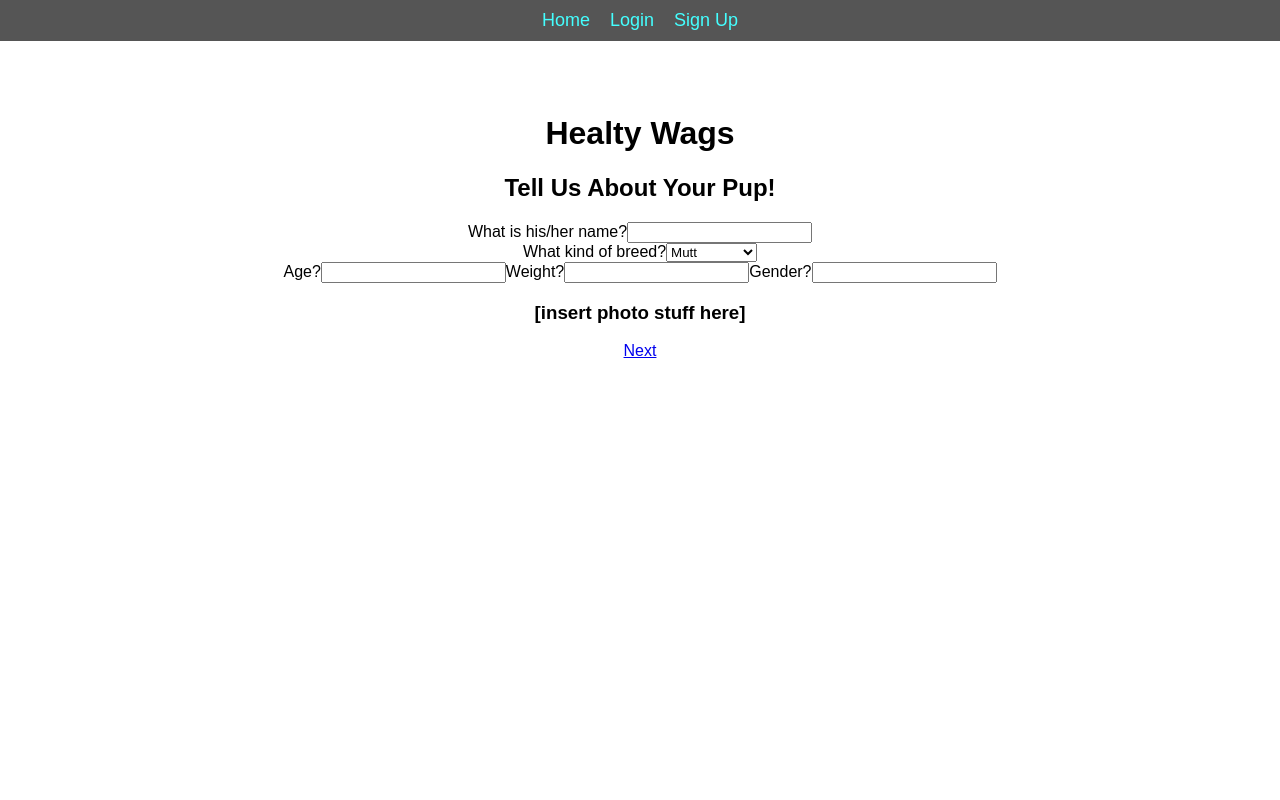
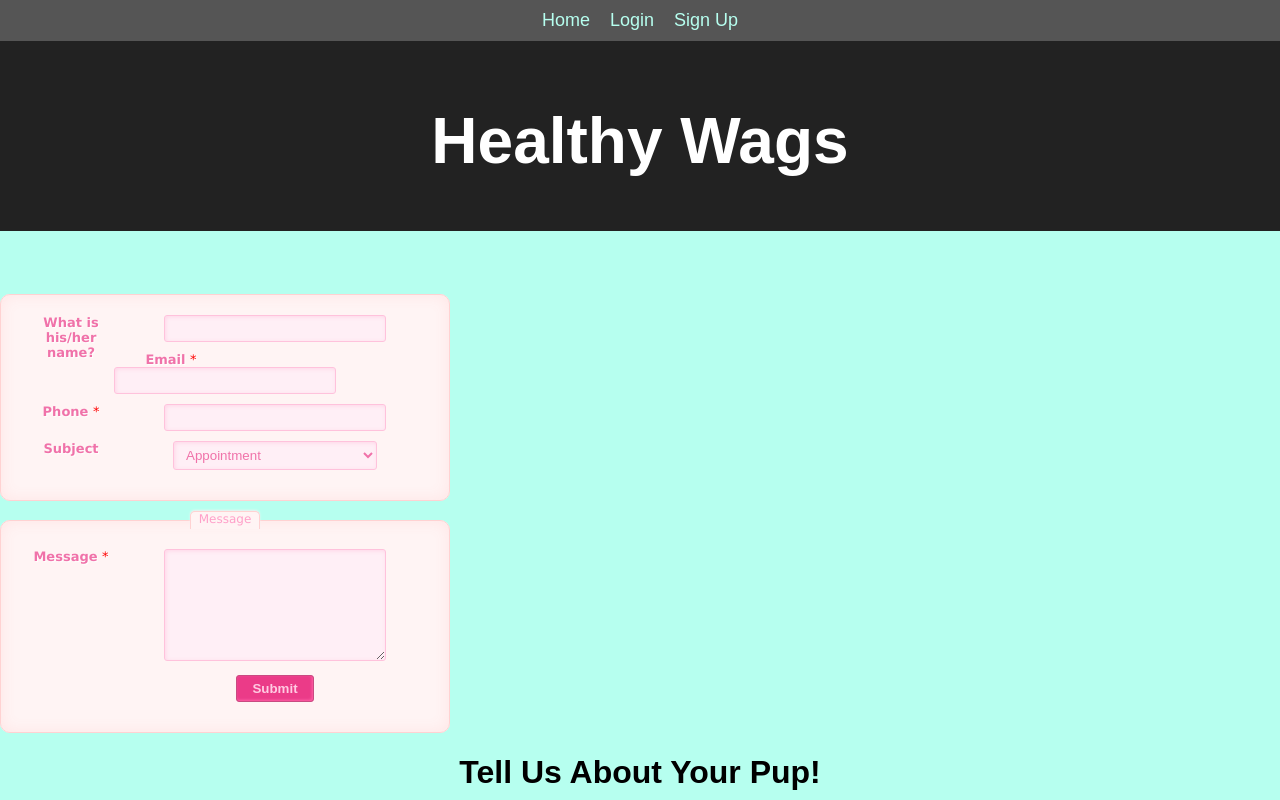
Before and after one commit to TaylorDarneille/sharkhackathon, a React (Create React App) app in the folder client/: page /adddog in a window 1280 px wide. Shown: the top 800 px of the page. Built offline with nearby package versions, Linux system fonts and the light colour scheme.

Commit message:
messing with forms

```diff
--- a/client/src/AddDogForm.js
+++ b/client/src/AddDogForm.js
@@ -7,8 +7,29 @@ class AddDogForm extends Component {
   render() {
     return (
       <div className="add-dog-form">
-        <h1>Healty Wags</h1>
-        <h2>Tell Us About Your Pup!</h2>
+
+      <div class="form-style-3">
+        <form>
+        <fieldset>{/*<legend>Personal</legend>*/}
+        <label for="name"><span>What is his/her name?</span><input type="text" name="name"/></label>
+        <label for="field2"><span>Email <span class="required">*</span></span><input type="email" class="input-field" name="field2" value="" /></label>
+        <label for="field3"><span>Phone <span class="required">*</span></span><input type="text" class="input-field" name="field3" value="" /></label>
+        <label for="field4"><span>Subject</span><select name="field4" class="select-field">
+        <option value="Appointment">Appointment</option>
+        <option value="Interview">Interview</option>
+        <option value="Regarding a post">Regarding a post</option>
+        </select></label>
+        </fieldset>
+        <fieldset><legend>Message</legend>
+        <label for="field6"><span>Message <span class="required">*</span></span><textarea name="field6" class="textarea-field"></textarea></label>
+        <label><span>&nbsp;</span><input type="submit" value="Submit" /></label>
+        </fieldset>
+        </form>
+      </div>
+
+
+      <div>
+        <h1>Tell Us About Your Pup!</h1>
         <form>
           <div>
             <label>What is his/her name?</label>
@@ -34,6 +55,8 @@ class AddDogForm extends Component {
           <Link to="/funform">Next</Link>
         </form>
       </div>
+
+    </div>
     );
   }
 }
--- a/client/src/App.css
+++ b/client/src/App.css
@@ -1,4 +1,109 @@
+.form-style-3{
+    max-width: 450px;
+    font-family: "Lucida Sans Unicode", "Lucida Grande", sans-serif;
+}
+.form-style-3 label{
+    display:block;
+    margin-bottom: 10px;
+}
+.form-style-3 label > span{
+    float: left;
+    width: 100px;
+    color: #F072A9;
+    font-weight: bold;
+    font-size: 13px;
+    text-shadow: 1px 1px 1px #fff;
+}
+.form-style-3 fieldset{
+    border-radius: 10px;
+    -webkit-border-radius: 10px;
+    -moz-border-radius: 10px;
+    margin: 0px 0px 10px 0px;
+    border: 1px solid #FFD2D2;
+    padding: 20px;
+    background: #FFF4F4;
+    box-shadow: inset 0px 0px 15px #FFE5E5;
+    -moz-box-shadow: inset 0px 0px 15px #FFE5E5;
+    -webkit-box-shadow: inset 0px 0px 15px #FFE5E5;
+}
+.form-style-3 fieldset legend{
+    color: #FFA0C9;
+    border-top: 1px solid #FFD2D2;
+    border-left: 1px solid #FFD2D2;
+    border-right: 1px solid #FFD2D2;
+    border-radius: 5px 5px 0px 0px;
+    -webkit-border-radius: 5px 5px 0px 0px;
+    -moz-border-radius: 5px 5px 0px 0px;
+    background: #FFF4F4;
+    padding: 0px 8px 3px 8px;
+    box-shadow: -0px -1px 2px #F1F1F1;
+    -moz-box-shadow:-0px -1px 2px #F1F1F1;
+    -webkit-box-shadow:-0px -1px 2px #F1F1F1;
+    font-weight: normal;
+    font-size: 12px;
+}
+.form-style-3 textarea{
+    width:250px;
+    height:100px;
+}
+.form-style-3 input[type=text],
+.form-style-3 input[type=date],
+.form-style-3 input[type=datetime],
+.form-style-3 input[type=number],
+.form-style-3 input[type=search],
+.form-style-3 input[type=time],
+.form-style-3 input[type=url],
+.form-style-3 input[type=email],
+.form-style-3 select,
+.form-style-3 textarea{
+    border-radius: 3px;
+    -webkit-border-radius: 3px;
+    -moz-border-radius: 3px;
+    border: 1px solid #FFC2DC;
+    outline: none;
+    color: #F072A9;
+    padding: 5px 8px 5px 8px;
+    box-shadow: inset 1px 1px 4px #FFD5E7;
+    -moz-box-shadow: inset 1px 1px 4px #FFD5E7;
+    -webkit-box-shadow: inset 1px 1px 4px #FFD5E7;
+    background: #FFEFF6;
+    width:50%;
+}
+.form-style-3  input[type=submit],
+.form-style-3  input[type=button]{
+    background: #EB3B88;
+    border: 1px solid #C94A81;
+    padding: 5px 15px 5px 15px;
+    color: #FFCBE2;
+    box-shadow: inset -1px -1px 3px #FF62A7;
+    -moz-box-shadow: inset -1px -1px 3px #FF62A7;
+    -webkit-box-shadow: inset -1px -1px 3px #FF62A7;
+    border-radius: 3px;
+    border-radius: 3px;
+    -webkit-border-radius: 3px;
+    -moz-border-radius: 3px;
+    font-weight: bold;
+}
+.required{
+    color:red;
+    font-weight:normal;
+}
+
+
+
+
+
+
 /* CUSTOM STYLES */
+
+
+
+
+
+
+body {
+  background-color: #B6FFEF;
+}
 nav {
   width: 100%;
   background-color: #555;
@@ -9,14 +114,14 @@ nav a {
   margin: 10px;
   text-decoration: none;
   font-size: 18px;
-  color: #4ff;
+  color: #B6FFEF;
 }
 
 nav a:hover {
   color: #7f4dd2;
 }
 
-.footer {
+/*.footer {
   background-color: #555;
   position: absolute;
   bottom: 0;
@@ -27,7 +132,7 @@ nav a:hover {
 .footer-text {
   color: #fff;
   font-size: 10px;
-}
+}*/
 
 .space {
   margin: 15px 0;
@@ -84,10 +189,10 @@ nav a:hover {
   text-align: center;
 }
 
-.App-logo {
+/*.App-logo {
   animation: App-logo-spin infinite 20s linear;
   height: 80px;
-}
+}*/
 
 .App-header {
   background-color: #222;
@@ -97,14 +202,14 @@ nav a:hover {
 }
 
 .App-title {
-  font-size: 1.5em;
+  font-size: 4em;
 }
 
 .App-intro {
   font-size: large;
 }
 
-@keyframes App-logo-spin {
+/*@keyframes App-logo-spin {
   from { transform: rotate(0deg); }
   to { transform: rotate(360deg); }
-}
+}*/
--- a/client/src/CardForm.js
+++ b/client/src/CardForm.js
@@ -5,7 +5,7 @@ class CardForm extends Component{
 	render(){
 		return(
 			<div class="add-dog-form">
-				<h2>This trial is free!</h2>
+				<h1>This trial is free!</h1>
 				<p>But we will need your card on file in case you want more treats!</p>
 				<form>
 					<label>CC Information</label>
--- a/client/src/CardSum.js
+++ b/client/src/CardSum.js
@@ -5,7 +5,7 @@ class CardSum extends Component{
 	render(){
 		return(
 			<div class="summary">
-				<h2>Summary</h2>
+				<h1>Summary</h1>
 				<div>
 					<h3>1 Month Free Trial</h3><h4>Free <span class="price">$9.99</span></h4>
 					<h3>Total:</h3><h4><span class="price">$0.00</span></h4>
--- a/client/src/layout/DogFormTwo.js
+++ b/client/src/layout/DogFormTwo.js
@@ -2,19 +2,10 @@ import React, {Component} from 'react';
 import { Link } from 'react-router-dom';
 
 class DogFormTwo extends Component{
-	// constructor(props){
-	// 	super(props)
-	// 	this.state = {
-	// 		treats = '',
-	// 		nutrition = '',
-	// 		goals = '',
-	// 		flavors = ''
-	// 	}
-	// }
 	render(){
 		return(
 			<div class="add-dog-form">
-				<h2>Great! Now, what does *insert dog name* like?</h2>
+				<h1>Great! Now, what does *insert dog name* like?</h1>
 				<form>
 					<label>Treats</label>
 					<input name="treats"  placeholder="Type of treats" />
--- a/client/src/layout/Nav.js
+++ b/client/src/layout/Nav.js
@@ -27,10 +27,10 @@ class Nav extends Component {
             <a href="/">Home</a>
             {links}
           </nav>
-          {/*<header className="App-header">
-            <img src={logo} className="App-logo" alt="logo" />
-            <h1 className="App-title">Welcome to MERN Stack Boilerplate!</h1>
-          </header>*/}
+          <header className="App-header">
+            {/*<img src={logo} className="App-logo" alt="logo" />*/}
+            <h1 className="App-title">Healthy Wags</h1>
+          </header>
         </div>
       );
   }
```
